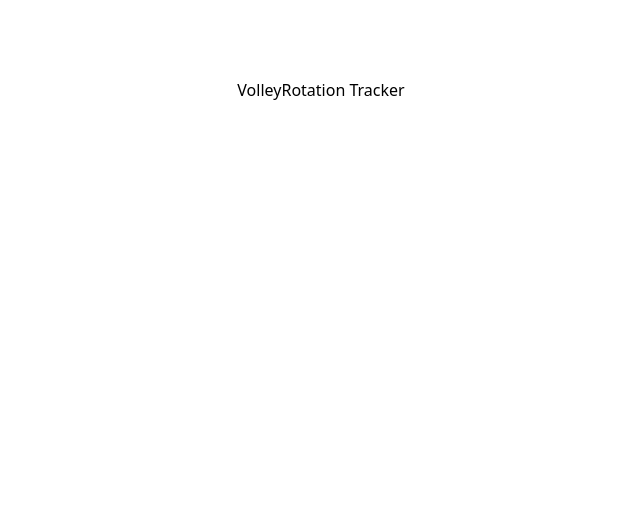
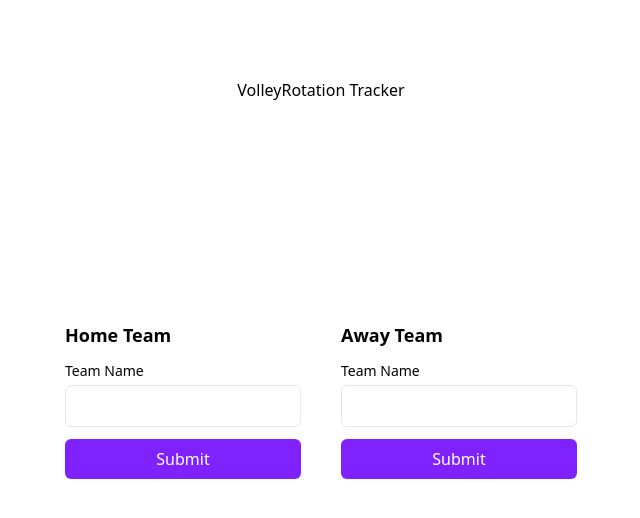
Before and after one commit to jgretton/volleyrotations-tracker, a Next.js app: page / in a window 1280 px wide. Shown: the top 518 px of the page, without its empty margins (319-959 px from the left). Built offline with nearby package versions, Linux system fonts and the light colour scheme.

Commit message:
Basic TeamForm
Implemented basic form for updating team name. Added icons for better
UI.

```diff
--- /dev/null
+++ b/app/components/TeamForm.tsx
@@ -0,0 +1,66 @@
+"use client";
+
+import { useMatchStore } from "@/store";
+import { LoaderCircleIcon } from "lucide-react";
+import { useState } from "react";
+
+interface TeamFormProps {
+	teamType: "home" | "away";
+}
+
+export default function TeamForm({ teamType }: TeamFormProps) {
+	const [isSubmitting, setIsSubmitting] = useState<boolean>(false);
+
+	const { setTeamName, match } = useMatchStore();
+
+	const handleSubmit = async (event: React.FormEvent<HTMLFormElement>) => {
+		event.preventDefault();
+		setIsSubmitting(true);
+
+		try {
+			const formData = new FormData(event.currentTarget);
+			const teamName = formData.get("teamName") as string;
+			// add delay to simulate server delay.
+			await new Promise((resolve) => setTimeout(resolve, 1000)); // this line needs to be after formdata.get() otherwise it throws errors.
+			setTeamName(teamType, teamName);
+		} catch (error) {
+			console.error(error);
+		} finally {
+			setIsSubmitting(false);
+		}
+	};
+	const { homeTeam, awayTeam } = match;
+	return (
+		<form className="grid gap-3 w-full" onSubmit={handleSubmit}>
+			<span className="font-semibold text-lg">
+				{teamType === "home" ? "Home Team" : "Away Team"}
+			</span>
+			<label className="grid gap-1" htmlFor="teamName">
+				<span className="text-sm font-medium">Team Name</span>
+				<input
+					type="text"
+					defaultValue={
+						teamType === "home" ? homeTeam.teamName : awayTeam.teamName
+					}
+					className="rounded-md p-2 border border-gray-200 disabled:opacity-45 disabled:cursor-not-allowed w-full"
+					name="teamName"
+					id="teamName"
+					disabled={isSubmitting}
+				/>
+			</label>
+
+			<button
+				className="rounded-md bg-violet-600 text-white py-2 px-2 font-medium hover:bg-violet-700 cursor-pointer focus:outline-2 focus:outline-violet-700 focus: outline-offset-2 disabled:bg-violet-400 disabled:cursor-not-allowed grid place-items-center"
+				disabled={isSubmitting}
+			>
+				{isSubmitting ? (
+					<span className="flex items-center gap-2">
+						<LoaderCircleIcon className="size-3 animate-spin" /> Submitting...
+					</span>
+				) : (
+					"Submit"
+				)}
+			</button>
+		</form>
+	);
+}
--- a/app/page.tsx
+++ b/app/page.tsx
@@ -1,7 +1,14 @@
+import TeamForm from "./components/TeamForm";
+
 export default function Home() {
 	return (
 		<div className="font-sans grid grid-rows-[20px_1fr_20px] items-center justify-items-center min-h-screen p-8 pb-20 gap-16 sm:p-20">
 			<span>VolleyRotation Tracker</span>
+
+			<div className="grid grid-cols-1 md:grid-cols-2 gap-10 max-w-lg">
+				<TeamForm teamType="home" />
+				<TeamForm teamType="away" />
+			</div>
 		</div>
 	);
 }
--- a/package.json
+++ b/package.json
@@ -9,6 +9,7 @@
     "lint": "eslint"
   },
   "dependencies": {
+    "lucide-react": "^0.542.0",
     "next": "15.5.2",
     "react": "19.1.0",
     "react-dom": "19.1.0",
```
Also changed, not shown: 1 other file (tests, documents, lock files or other folders).
